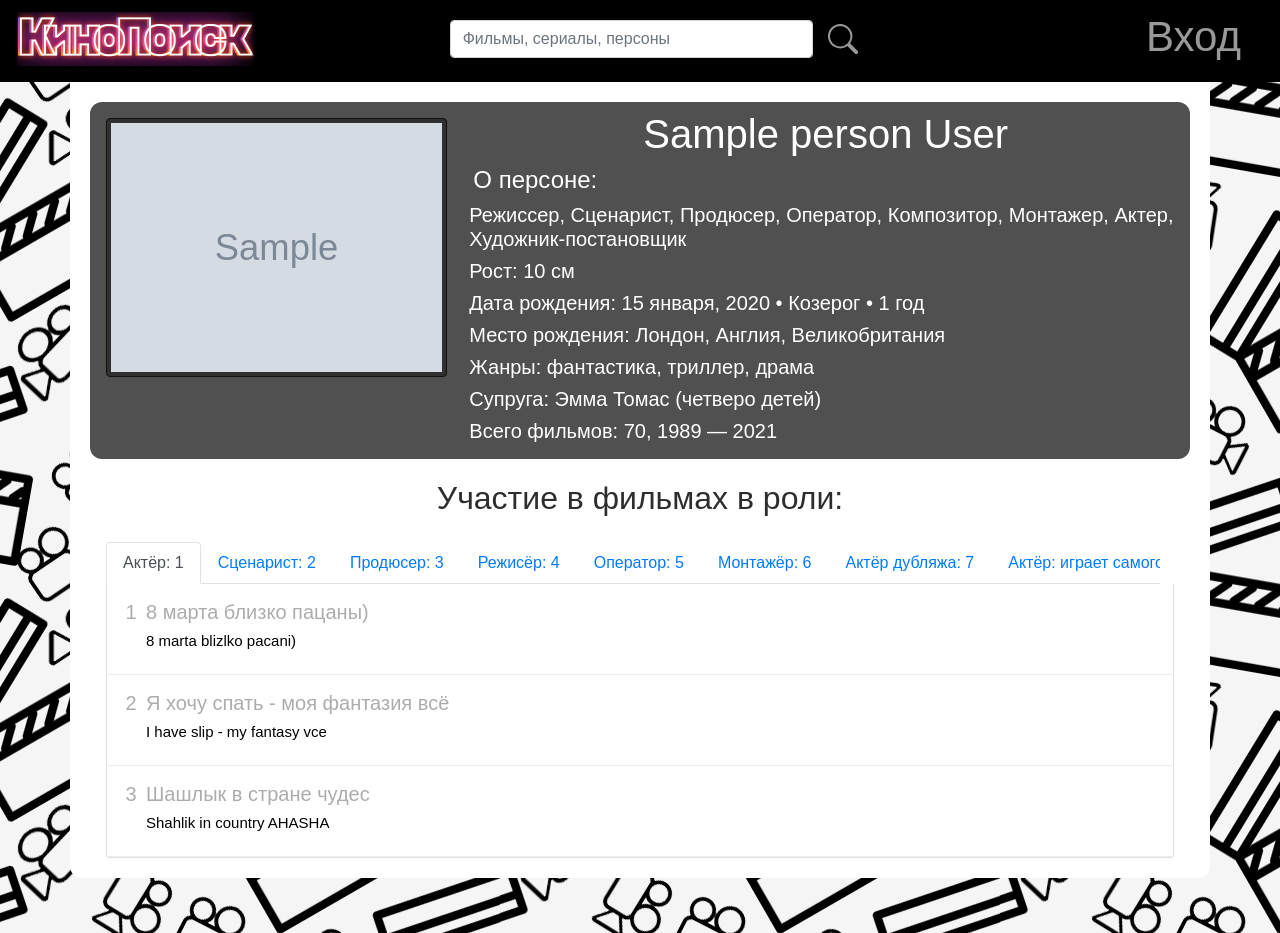
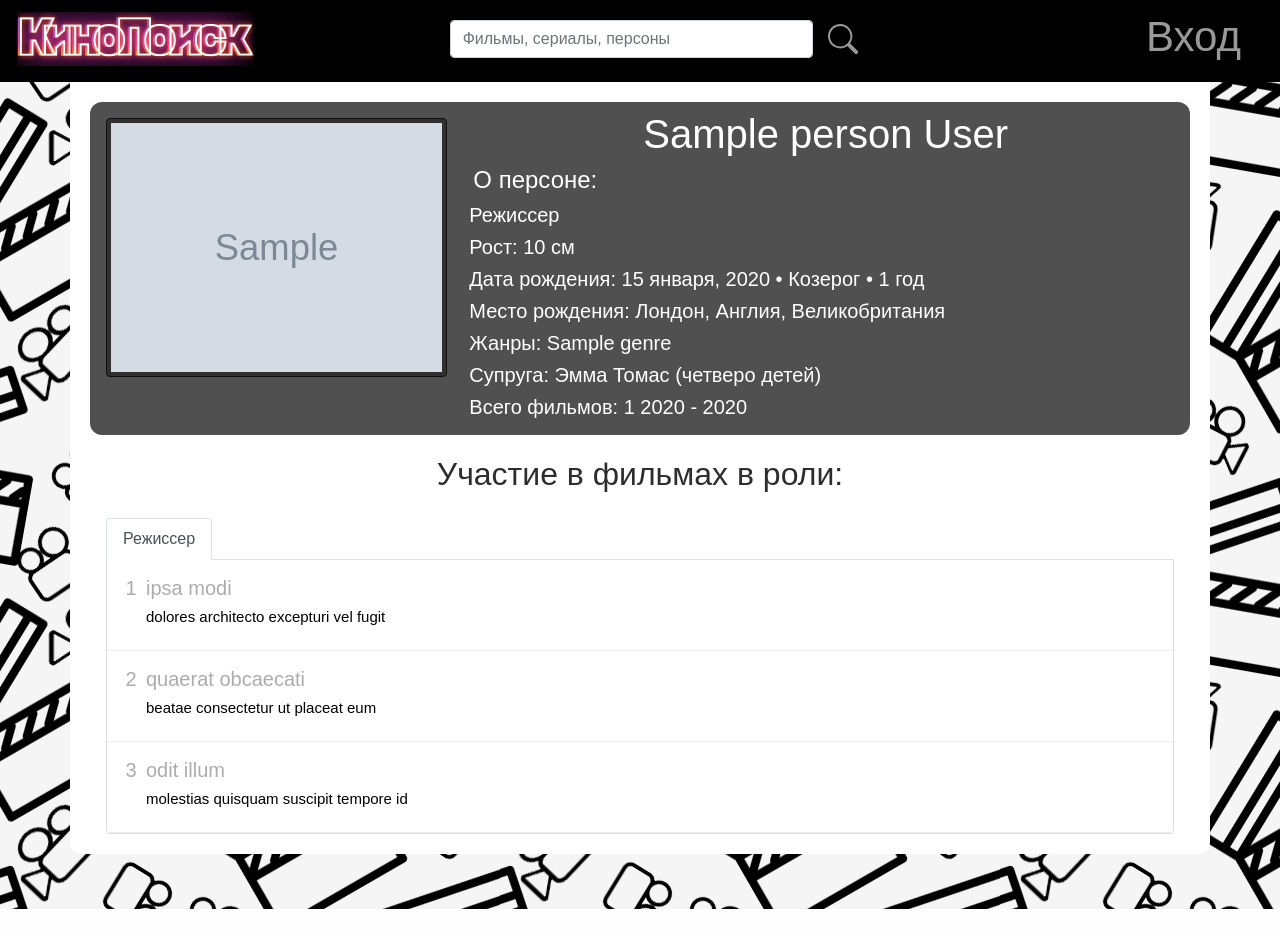
Before and after one commit to Pogchamp-company/kinopoisk-on-django, a Django app: page /person/1/ in a window 1280 px wide. After the commit the page ends 909 px from the top, so only its background shows below. Run offline with Django 3.2, Linux system fonts and the light colour scheme; tables that the repository leaves empty hold one stand-in row (values such as "Sample post"); grey boxes marked "Sample" are stand-in pictures; some libraries are stand-ins or nearby versions.

Commit message:
Refactoring of movie-person m2m's

```diff
--- a/requirements.txt
+++ b/requirements.txt
@@ -3,4 +3,3 @@ djangorestframework==3.12.2
 psycopg2-binary==2.8.6
 django-minio-backend==2.5.1
 Pillow==8.1.2
-ajdjemy==1.0.0
--- a/src/movies/models.py
+++ b/src/movies/models.py
@@ -4,7 +4,6 @@ from django.core.validators import MaxLengthValidator, MinLengthValidator, MinVa
 from django.db import models
 from django.templatetags.static import static
 from utils.mixins import Image
-from person.models import Person
 
 
 class Poster(Image):
@@ -27,7 +26,7 @@ class Genre(models.Model):
 class Actor(models.Model):
     role_name = models.CharField(max_length=100)
 
-    person = models.ForeignKey(Person, on_delete=models.CASCADE)
+    person = models.ForeignKey('person.Person', on_delete=models.CASCADE)
     movie = models.ForeignKey('Movie', on_delete=models.CASCADE)
 
 
@@ -49,14 +48,14 @@ class Movie(models.Model):
     budget = models.IntegerField(validators=[MinValueValidator(0)])
 
     # Person relationships
-    directors = models.ManyToManyField(Person, related_name='directed_movies')
-    writers = models.ManyToManyField(Person, related_name='wrote_movies')
-    producers = models.ManyToManyField(Person, related_name='produced_movies')
-    operators = models.ManyToManyField(Person, related_name='operated_movies')
-    composers = models.ManyToManyField(Person, related_name='composed_movies')
-    production_designers = models.ManyToManyField(Person, related_name='production_designed_movies')
-    editors = models.ManyToManyField(Person, related_name='edited_movies')
-    actors = models.ManyToManyField(Person, through='Actor', related_name='actor_in_movies')
+    # directors = models.ManyToManyField(Person, related_name='directed_movies')
+    # writers = models.ManyToManyField(Person, related_name='wrote_movies')
+    # producers = models.ManyToManyField(Person, related_name='produced_movies')
+    # operators = models.ManyToManyField(Person, related_name='operated_movies')
+    # composers = models.ManyToManyField(Person, related_name='composed_movies')
+    # production_designers = models.ManyToManyField(Person, related_name='production_designed_movies')
+    # editors = models.ManyToManyField(Person, related_name='edited_movies')
+    # actors = models.ManyToManyField('person.Person', through='Actor', related_name='actor_in_movies')
 
     # User relationships
     scores = models.ManyToManyField(User, through='Score', related_name='movies_scores')
--- a/src/person/admin.py
+++ b/src/person/admin.py
@@ -1,5 +1,6 @@
 from django.contrib import admin
-from .models import Person, Photo
+from .models import Person, Photo, PersonRole
 
 admin.site.register(Person)
 admin.site.register(Photo)
+admin.site.register(PersonRole)
--- a/src/templates/person.html
+++ b/src/templates/person.html
@@ -17,9 +17,9 @@
                     <h5>Рост: {{ person.height }} см</h5>
                     <h5>Дата рождения: {{ person.formatted_birth_date }}</h5>
                     <h5>Место рождения: Лондон, Англия, Великобритания</h5>
-                <h5>Жанры: фантастика, триллер, драма</h5>
+                    <h5>Жанры: {{ person.movies_genres|join:", " }}</h5>
                     <h5>Супруга: Эмма Томас (четверо детей)</h5>
-                <h5>Всего фильмов: 70, 1989 — 2021</h5>
+                    <h5>Всего фильмов: {{ person.movies_info }}</h5>
                 </div>
             </div>
         </div>
@@ -29,35 +29,24 @@
             <div class="scroller scroller-right float-right mt-2"><i class="fa fa-chevron-right"></i></div>
             <div class="wrapper">
                 <nav class="nav nav-tabs list mt-2" id="myTab" role="tablist">
-                <a class="nav-item nav-link active" data-toggle="tab" href="#tab1" role="tab" aria-controls="public"
-                   aria-expanded="true">Актёр: 1</a>
-                <a class="nav-item nav-link" href="#tab2" role="tab" data-toggle="tab">Сценарист: 2</a>
-                <a class="nav-item nav-link" href="#tab3" role="tab" data-toggle="tab">Продюсер: 3</a>
-                <a class="nav-item nav-link" href="#tab4" role="tab" data-toggle="tab">Режисёр: 4</a>
-                <a class="nav-item nav-link" href="#tab5" role="tab" data-toggle="tab">Оператор: 5</a>
-                <a class="nav-item nav-link" href="#tab6" role="tab" data-toggle="tab">Монтажёр: 6</a>
-                <a class="nav-item nav-link" href="#tab7" role="tab" data-toggle="tab">Актёр дубляжа: 7</a>
-                <a class="nav-item nav-link" href="#tab8" role="tab" data-toggle="tab">Актёр: играет самого себя:
-                    8</a>
-                <a class="nav-item nav-link" href="#tab9" role="tab" data-toggle="tab">Tab 9</a>
-                <a class="nav-item nav-link" href="#tab10" role="tab" data-toggle="tab">Tab 10</a>
-                <a class="nav-item nav-link" href="#tab11" role="tab" data-toggle="tab">Tab 11</a>
-                <a class="nav-item nav-link" href="#tab12" role="tab" data-toggle="tab">Tab 12</a>
-                <a class="nav-item nav-link" href="#tab13" role="tab" data-toggle="tab">Tab 13</a>
-                <a class="nav-item nav-link" href="#tab14" role="tab" data-toggle="tab">Tab 14</a>
-                <a class="nav-item nav-link" href="#tab15" role="tab" data-toggle="tab">Tab 15</a>
-                <a class="nav-item nav-link" href="#tab16" role="tab" data-toggle="tab">Tab 16</a>
+                    {% for existing_role in person.existing_roles %}
+                        <a class="nav-item nav-link {% if forloop.first %}active{% endif %}" data-toggle="tab"
+                           href="#tab{{ existing_role.name }}" role="tab"
+                           aria-controls="public"
+                           aria-expanded="true">{{ existing_role.value }}</a>
+                    {% endfor %}
                 </nav>
             </div>
             <div class="tab-content list-person-info" id="myTabContent">
-            <div role="tabpanel" class="tab-pane fade active show" id="tab1" aria-labelledby="public-tab"
+                {% for existing_role in person.existing_roles %}
+                    <div role="tabpanel" class="tab-pane fade {% if forloop.first %}active show{% endif %}" id="tab{{ existing_role.name }}" aria-labelledby="public-tab"
                          aria-expanded="true">
                         <a href="#" class="list-person-info-item" style="text-decoration: none">
                             <div class="row px-4 py-3" style="border-bottom: 1px solid #eeeeee">
                                 <h5 class="index text-mute">1</h5>
                                 <div class="column">
-                            <h5 class="text-mute">8 марта близко пацаны)</h5>
-                            <h2 style="font-size: 15px">8 marta blizlko pacani)</h2>
+                                    <h5 class="text-mute">{% lorem 2 w random %}</h5>
+                                    <h2 style="font-size: 15px">{% lorem 5 w random %}</h2>
                                 </div>
                             </div>
                         </a>
@@ -65,8 +54,8 @@
                             <div class="row px-4 py-3" style="border-bottom: 1px solid #eeeeee">
                                 <h5 class="index text-mute">2</h5>
                                 <div class="column">
-                            <h5 class="text-mute">Я хочу спать - моя фантазия всё</h5>
-                            <h2 style="font-size: 15px">I have slip - my fantasy vce</h2>
+                                    <h5 class="text-mute">{% lorem 2 w random %}</h5>
+                                    <h2 style="font-size: 15px">{% lorem 5 w random %}</h2>
                                 </div>
                             </div>
                         </a>
@@ -74,73 +63,13 @@
                             <div class="row px-4 py-3" style="border-bottom: 1px solid #eeeeee">
                                 <h5 class="index text-mute">3</h5>
                                 <div class="column">
-                            <h5 class="text-mute">Шашлык в стране чудес</h5>
-                            <h2 style="font-size: 15px">Shahlik in country AHASHA</h2>
+                                    <h5 class="text-mute">{% lorem 2 w random %}</h5>
+                                    <h2 style="font-size: 15px">{% lorem 5 w random %}</h2>
                                 </div>
                             </div>
                         </a>
                     </div>
-            <div class="tab-pane fade" id="tab2" role="tabpanel" aria-labelledby="group-dropdown2-tab"
-                 aria-expanded="false">
-                <p class="h1 text-center">Tab 2</p>
-            </div>
-            <div class="tab-pane fade" id="tab3" role="tabpanel" aria-labelledby="group-dropdown2-tab"
-                 aria-expanded="false">
-                <p class="h1 text-center">Tab 3</p>
-            </div>
-            <div class="tab-pane fade" id="tab4" role="tabpanel" aria-labelledby="group-dropdown2-tab"
-                 aria-expanded="false">
-                <p class="h1 text-center">Tab 4</p>
-            </div>
-            <div class="tab-pane fade" id="tab5" role="tabpanel" aria-labelledby="group-dropdown2-tab"
-                 aria-expanded="false">
-                <p class="h1 text-center">Tab 5</p>
-            </div>
-            <div class="tab-pane fade" id="tab6" role="tabpanel" aria-labelledby="group-dropdown2-tab"
-                 aria-expanded="false">
-                <p class="h1 text-center">Tab 6</p>
-            </div>
-            <div class="tab-pane fade" id="tab7" role="tabpanel" aria-labelledby="group-dropdown2-tab"
-                 aria-expanded="false">
-                <p class="h1 text-center">Tab 7</p>
-            </div>
-            <div class="tab-pane fade" id="tab8" role="tabpanel" aria-labelledby="group-dropdown2-tab"
-                 aria-expanded="false">
-                <p class="h1 text-center">Tab 8</p>
-            </div>
-            <div class="tab-pane fade" id="tab9" role="tabpanel" aria-labelledby="group-dropdown2-tab"
-                 aria-expanded="false">
-                <p class="h1 text-center">Tab 9</p>
-            </div>
-            <div class="tab-pane fade" id="tab10" role="tabpanel" aria-labelledby="group-dropdown2-tab"
-                 aria-expanded="false">
-                <p class="h1 text-center">Tab 10</p>
-                <p class="h2 text-center">Горизонтальный скроллинг для TAB Bootstrap 4</p>
-            </div>
-            <div class="tab-pane fade" id="tab11" role="tabpanel" aria-labelledby="group-dropdown2-tab"
-                 aria-expanded="false">
-                <p class="h1 text-center">Tab 11</p>
-            </div>
-            <div class="tab-pane fade" id="tab12" role="tabpanel" aria-labelledby="group-dropdown2-tab"
-                 aria-expanded="false">
-                <p class="h1 text-center">Tab 12</p>
-            </div>
-            <div class="tab-pane fade" id="tab13" role="tabpanel" aria-labelledby="group-dropdown2-tab"
-                 aria-expanded="false">
-                <p class="h1 text-center">Tab 13</p>
-            </div>
-            <div class="tab-pane fade" id="tab14" role="tabpanel" aria-labelledby="group-dropdown2-tab"
-                 aria-expanded="false">
-                <p class="h1 text-center">Tab 14</p>
-            </div>
-            <div class="tab-pane fade" id="tab15" role="tabpanel" aria-labelledby="group-dropdown2-tab"
-                 aria-expanded="false">
-                <p class="h1 text-center">Tab 15</p>
-            </div>
-            <div class="tab-pane fade" id="tab16" role="tabpanel" aria-labelledby="group-dropdown2-tab"
-                 aria-expanded="false">
-                <p class="h1 text-center">Tab 16</p>
-            </div>
+                {% endfor %}
             </div>
         </div>
     </div>
```
Also changed, not shown: src/person/models.py (+40 -22 lines), src/movies/migrations/0009_refactoring_movie_person_m2m_rels.py (added), src/movies/migrations/0010_actors_moved.py (added), src/person/migrations/0003_refactoring_movie_person_m2m_rels.py (added), src/person/migrations/0004_actors_moved.py (added). Lines whose indentation alone changed are shown as unchanged.
